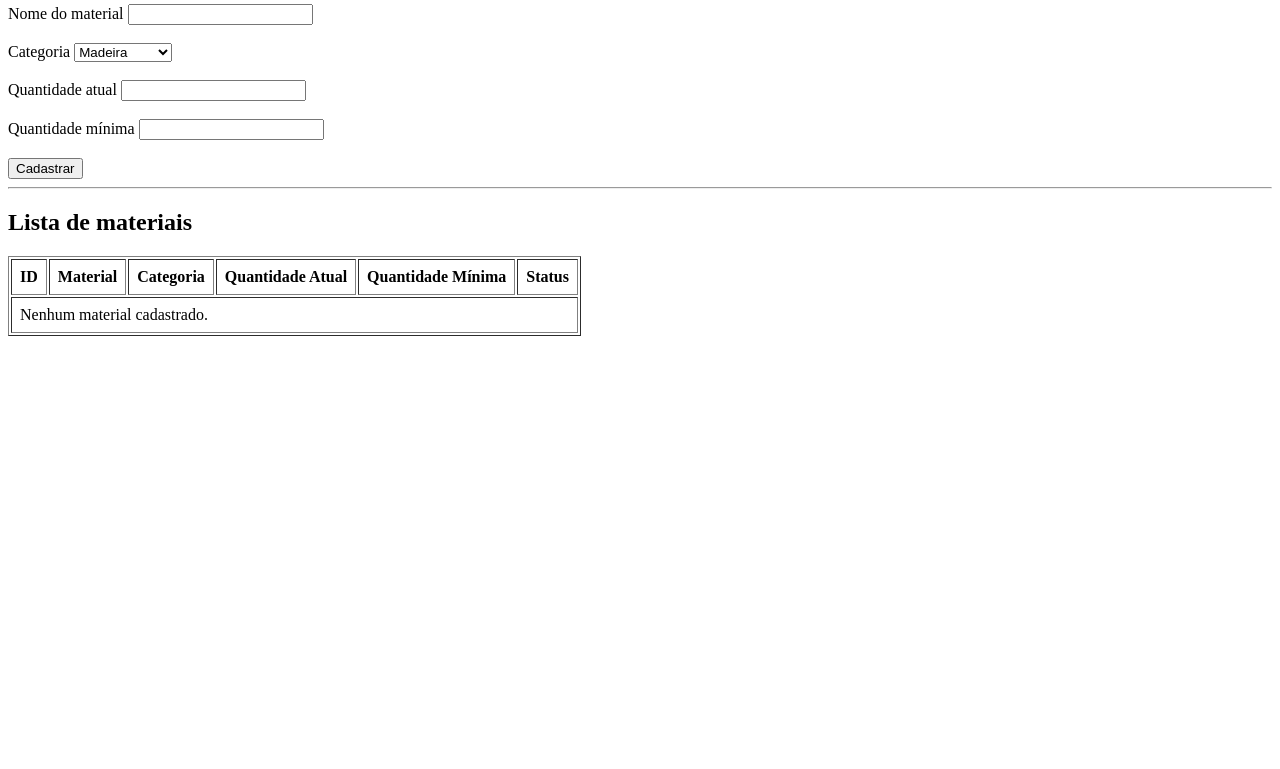
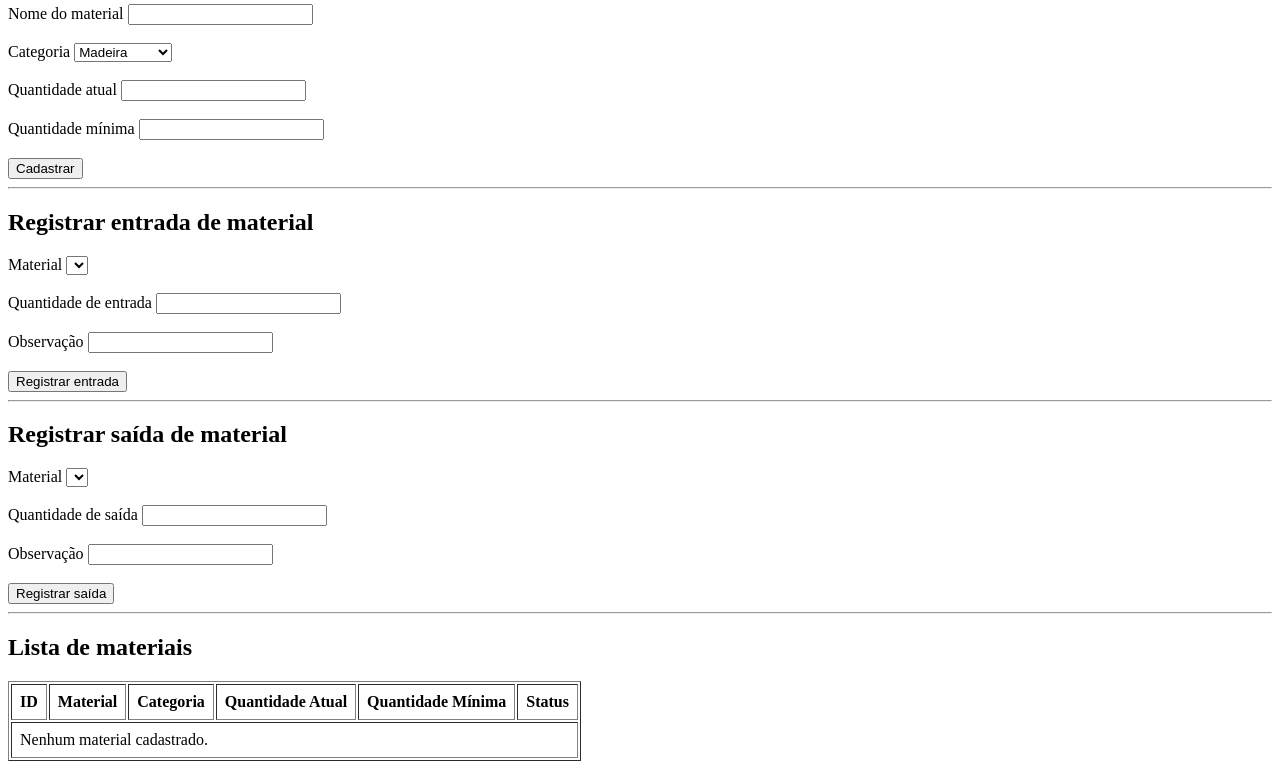
Before and after one commit to wxpdr/stockflow, a Flask app: page /materiais in a window 1280 px wide. Shown: the part 205-974 px from the top of the page. Before the commit the page ends 541 px from the top, so only its background shows below. Run offline with Flask 3, Linux system fonts and the light colour scheme; a user stored in the database is signed in; data comes from the database, SQL or seed files in the repository; data that the repository does not hold is empty.

Commit message:
implementa registro de saida de materiais

```diff
--- a/routes/material_routes.py
+++ b/routes/material_routes.py
@@ -59,3 +59,78 @@ def cadastrar_material():
     conexao.close()
 
     return redirect(url_for("materiais.listar_materiais"))
+
+@materiais.route("/materiais/entrada", methods=["POST"])
+def registrar_entrada():
+    if "id_usuario" not in session:
+        return redirect(url_for("auth.login"))
+
+    id_material = request.form.get("id_material")
+    quantidade = int(request.form.get("quantidade"))
+    observacao = request.form.get("observacao")
+
+    conexao = conectar()
+    cursor = conexao.cursor()
+
+    cursor.execute("""
+        UPDATE materiais
+        SET quantidade_atual = quantidade_atual + %s
+        WHERE id_material = %s
+    """, (quantidade, id_material))
+
+    cursor.execute("""
+        INSERT INTO movimentacoes
+        (id_material, id_usuario, tipo, quantidade, observacao)
+        VALUES (%s, %s, 'entrada', %s, %s)
+    """, (id_material, session["id_usuario"], quantidade, observacao))
+
+    conexao.commit()
+
+    cursor.close()
+    conexao.close()
+
+    return redirect(url_for("materiais.listar_materiais"))
+
+@materiais.route("/materiais/saida", methods=["POST"])
+def registrar_saida():
+    if "id_usuario" not in session:
+        return redirect(url_for("auth.login"))
+
+    id_material = request.form.get("id_material")
+    quantidade = int(request.form.get("quantidade"))
+    observacao = request.form.get("observacao")
+
+    conexao = conectar()
+    cursor = conexao.cursor(dictionary=True)
+
+    cursor.execute("""
+        SELECT quantidade_atual
+        FROM materiais
+        WHERE id_material = %s
+    """, (id_material,))
+
+    material = cursor.fetchone()
+
+    if not material or quantidade > material["quantidade_atual"]:
+        cursor.close()
+        conexao.close()
+        return "Quantidade indisponível em estoque."
+
+    cursor.execute("""
+        UPDATE materiais
+        SET quantidade_atual = quantidade_atual - %s
+        WHERE id_material = %s
+    """, (quantidade, id_material))
+
+    cursor.execute("""
+        INSERT INTO movimentacoes
+        (id_material, id_usuario, tipo, quantidade, observacao)
+        VALUES (%s, %s, 'saida', %s, %s)
+    """, (id_material, session["id_usuario"], quantidade, observacao))
+
+    conexao.commit()
+
+    cursor.close()
+    conexao.close()
+
+    return redirect(url_for("materiais.listar_materiais"))
--- a/templates/materiais.html
+++ b/templates/materiais.html
@@ -47,6 +47,66 @@
 
     <hr>
 
+    <h2>Registrar entrada de material</h2>
+
+    <form method="POST" action="/materiais/entrada">
+        <label for="id_material">Material</label>
+        <select id="id_material" name="id_material" required>
+            {% for material in materiais %}
+                <option value="{{ material.id_material }}">
+                    {{ material.nome }} - Estoque atual: {{ material.quantidade_atual }}
+                </option>
+            {% endfor %}
+        </select>
+
+        <br><br>
+
+        <label for="quantidade">Quantidade de entrada</label>
+        <input type="number" id="quantidade" name="quantidade" min="1" required>
+
+        <br><br>
+
+        <label for="observacao">Observação</label>
+        <input type="text" id="observacao" name="observacao">
+
+        <br><br>
+
+        <button type="submit">Registrar entrada</button>
+    </form>
+
+
+    <hr>
+
+    <h2>Registrar saída de material</h2>
+
+    <form method="POST" action="/materiais/saida">
+        <label for="id_material_saida">Material</label>
+        <select id="id_material_saida" name="id_material" required>
+            {% for material in materiais %}
+                <option value="{{ material.id_material }}">
+                    {{ material.nome }} - Estoque atual: {{ material.quantidade_atual }}
+                </option>
+            {% endfor %}
+        </select>
+
+        <br><br>
+
+        <label for="quantidade_saida">Quantidade de saída</label>
+        <input type="number" id="quantidade_saida" name="quantidade" min="1" required>
+
+        <br><br>
+
+        <label for="observacao_saida">Observação</label>
+        <input type="text" id="observacao_saida" name="observacao">
+
+        <br><br>
+
+        <button type="submit">Registrar saída</button>
+    </form>
+
+
+    <hr>
+
     <h2>Lista de materiais</h2>
 
     <table border="1" cellpadding="8">
```
